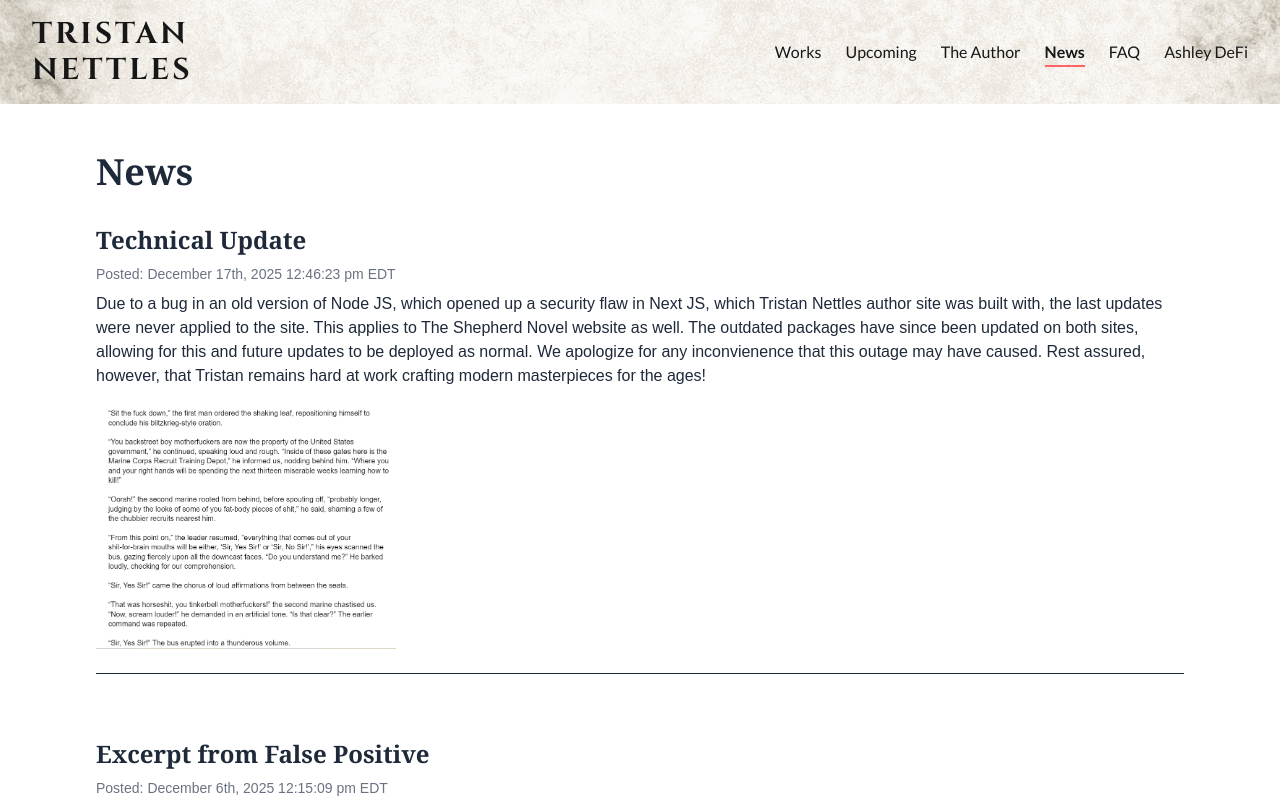
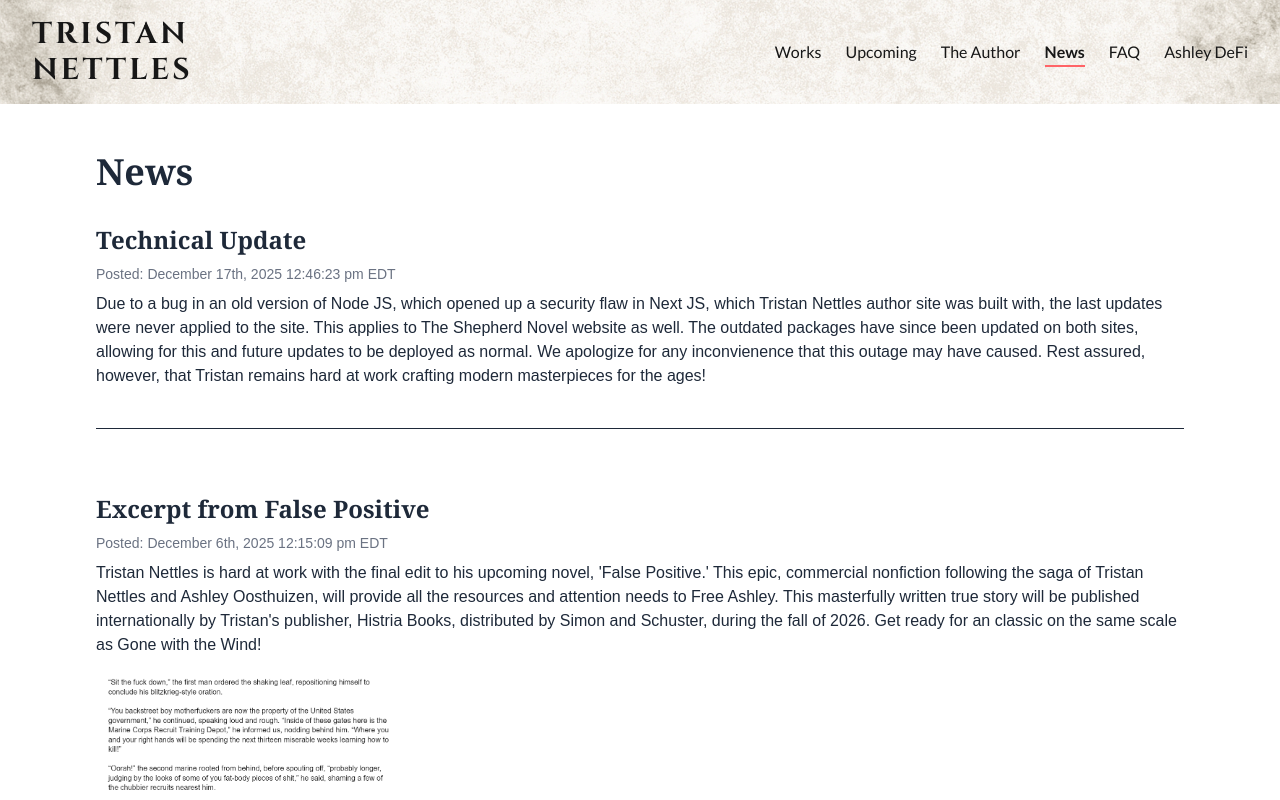
Before and after one commit to BodiAugustus/AuthorSite, a Next.js app: page /news in a window 1280 px wide. Shown: the top 800 px of the page. Built offline with nearby package versions, Linux system fonts and the light colour scheme.

Commit message:
updates.

```diff
--- a/app/news/page.js
+++ b/app/news/page.js
@@ -8,12 +8,12 @@ const newsItems = [
     date: "December 17th, 2025 12:46:23 pm EDT",
     content: `Due to a bug in an old version of Node JS, which opened up a security flaw in Next JS, which Tristan Nettles author site was built with, the last updates were never applied to the site. This applies to The Shepherd Novel website as well. The outdated packages have since been updated on both sites, allowing for this and future updates to be deployed as normal. We apologize for any inconvienence that this outage may have caused. Rest assured, however, that Tristan remains hard at work crafting modern masterpieces for the ages!`,
     youtubeEmbed: "",
-    image: "/excerpt2.png",
+    image: "",
   },
   {
     title: "Excerpt from False Positive",
     date: "December 6th, 2025 12:15:09 pm EDT",
-    content: `Tristan Nettles is hard at work with the final edit to his upcoming novel, 'False Positive.' This epic, commercial nonfiction following the saga of Tristan Nettles and Ashley Oosthuizen, will provide all the resources and attention needs to Free Ashley. This masterfully written true story will be published internationally by Tristan's publisher, Simon & Schuster, during the fall of 2026. Get ready for an classic on the same scale as Gone with the Wind!`,
+    content: `Tristan Nettles is hard at work with the final edit to his upcoming novel, 'False Positive.' This epic, commercial nonfiction following the saga of Tristan Nettles and Ashley Oosthuizen, will provide all the resources and attention needs to Free Ashley. This masterfully written true story will be published internationally by Tristan's publisher, Histria Books, distributed by Simon and Schuster, during the fall of 2026. Get ready for an classic on the same scale as Gone with the Wind!`,
     youtubeEmbed: "",
     image: "/excerpt2.png",
   },
@@ -55,7 +55,7 @@ const newsItems = [
   {
     title: "Excerpt from Upcoming Novel",
     date: "October 1st, 2025 9:15:07 am EDT",
-    content: `Enjoy a short excerpt from Tristan Nettles upcoming novel, 'The King - A Bronze Age Tale.' This epic, commercial fiction following the saga of Pan Shepherd and the legendary Beocca, will cement Tristan's status as an author of modern day classics. This masterfully written tale will be published internationally by Tristan's publisher, Simon & Schuster, during the fall of 2026. Get ready for an epic!`,
+    content: `Enjoy a short excerpt from Tristan Nettles upcoming novel, 'The King - A Bronze Age Tale.' This epic, commercial fiction following the saga of Pan Shepherd and the legendary Beocca, will cement Tristan's status as an author of modern day classics. This masterfully written tale will be published internationally by Tristan's publisher, Histria Books, distributed by Simon & Schuster, during the fall of 2026. Get ready for an epic!`,
     youtubeEmbed: "",
     image: "/xcerpt.png",
   },
```
